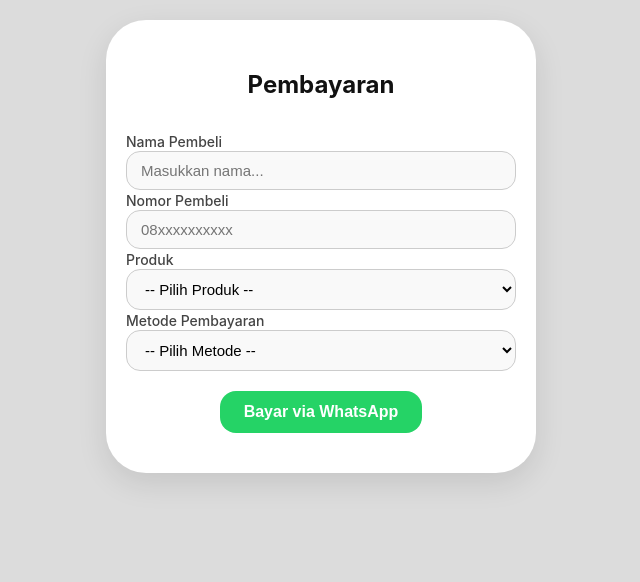
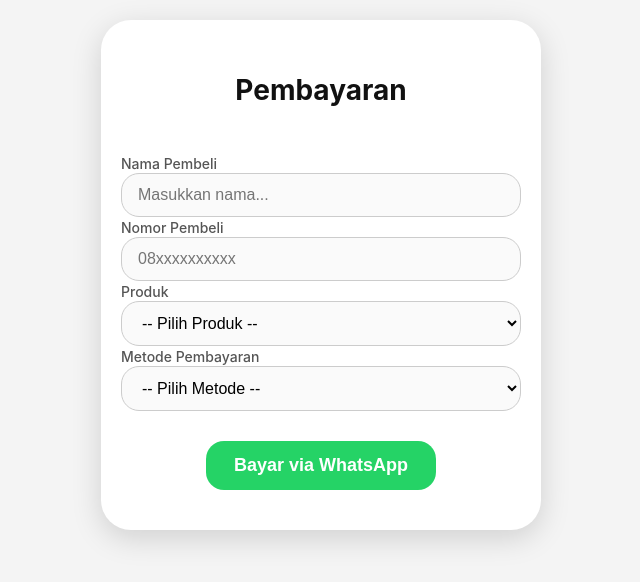
Before and after one commit to Babasbotz/pbas, a plain HTML site: page index.html in a window 1280 px wide. Shown: the whole page, without its empty margins (319-959 px from the left). Drawn offline with Linux system fonts and the light colour scheme.

Commit message:
Update style.css

```diff
--- a/style.css
+++ b/style.css
@@ -1,47 +1,49 @@
 body {
-  background: #dcdcdc;
+  background: #f4f4f4;
   margin: 0;
   padding: 20px;
   font-family: -apple-system, BlinkMacSystemFont, "Segoe UI", Roboto, Helvetica, Arial, sans-serif;
+  color: #333;
 }
 
 .iphone-wrapper {
-  max-width: 390px;
+  max-width: 400px;
   margin: auto;
-  border-radius: 40px;
+  border-radius: 30px;
   background: #fff;
-  box-shadow: 0 10px 30px rgba(0, 0, 0, 0.1);
+  box-shadow: 0 8px 30px rgba(0, 0, 0, 0.15);
   padding: 30px 20px 40px;
 }
 
 .screen {
   display: flex;
   flex-direction: column;
-  gap: 12px;
+  gap: 16px;
 }
 
 h2 {
   text-align: center;
   color: #111;
-  margin-bottom: 20px;
-  font-size: 24px;
+  margin-bottom: 30px;
+  font-size: 28px;
+  font-weight: 700;
 }
 
 label {
   font-weight: 500;
   font-size: 14px;
-  color: #444;
+  color: #555;
   margin-top: 10px;
 }
 
 input, select {
-  padding: 10px 14px;
+  padding: 12px 16px;
   border: 1px solid #ccc;
-  border-radius: 14px;
-  font-size: 15px;
+  border-radius: 18px;
+  font-size: 16px;
   width: 100%;
   box-sizing: border-box;
-  background-color: #f9f9f9;
+  background-color: #fafafa;
   transition: 0.2s ease;
 }
 
@@ -49,28 +51,26 @@ input:focus, select:focus {
   outline: none;
   border-color: #007aff;
   background-color: #fff;
-  box-shadow: 0 0 0 2px rgba(0, 122, 255, 0.1);
 }
 
 .note {
-  margin-top: 5px;
-  font-size: 13px;
-  color: #555;
+  margin-top: 8px;
+  font-size: 14px;
+  color: #444;
   font-style: italic;
 }
 
 button {
-  margin-top: 20px;
-  padding: 12px 24px;
+  margin-top: 30px;
+  padding: 14px 28px;
   border: none;
-  border-radius: 16px;
+  border-radius: 18px;
   background-color: #25d366;
   color: white;
-  font-size: 16px;
+  font-size: 18px;
   font-weight: 600;
   cursor: pointer;
   transition: background 0.2s ease-in-out;
-
   display: block;
   margin-left: auto;
   margin-right: auto;
```
